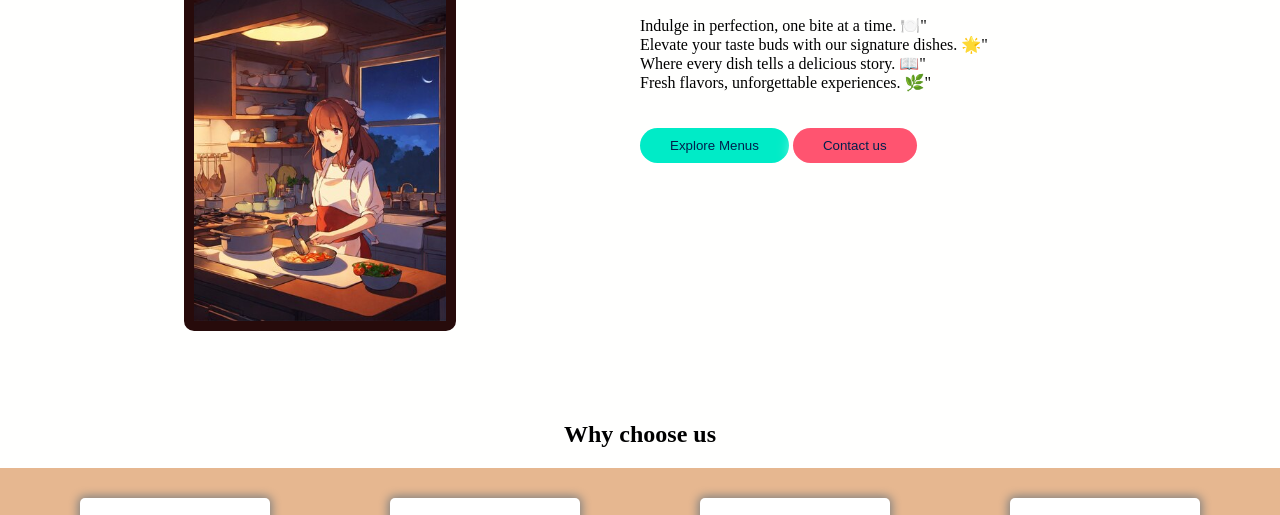
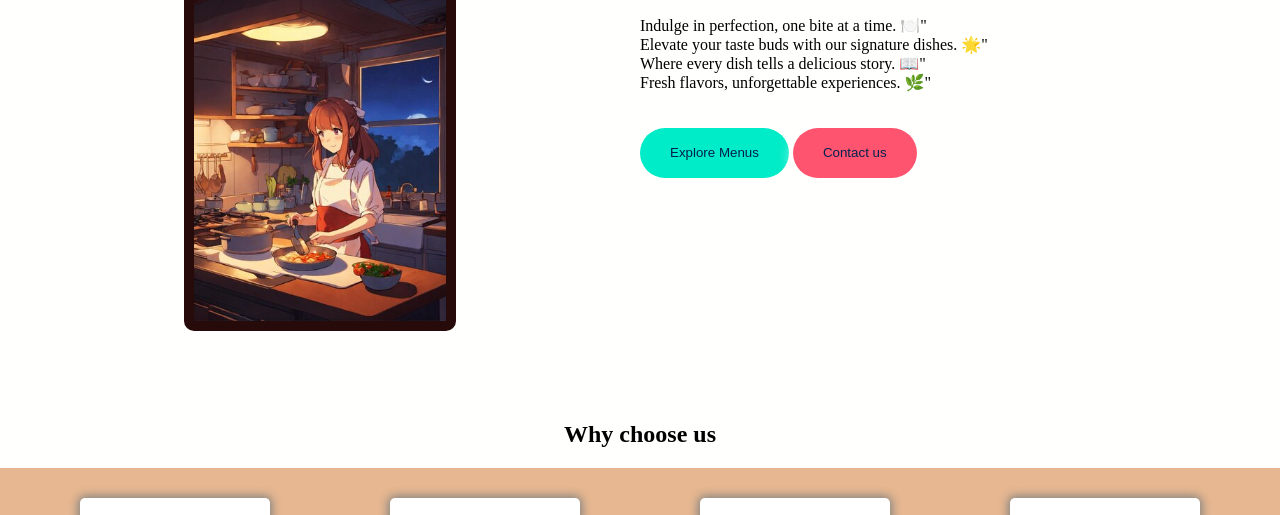
Before and after one commit to rameshghule11/Assignment-22, a plain HTML site: page index.html in a window 1280 px wide. Shown: the part 238-753 px from the top of the page. Drawn offline with Linux system fonts and the light colour scheme; a web font is replaced by a local one.

Commit message:
last commit

```diff
--- a/css/style.css
+++ b/css/style.css
@@ -68,11 +68,13 @@ background-color: #ff5470;
 
 .btn-primary{
     background-color: #00ebc7;
+    height: 50px;
 
 }
 
 .btn-secondary{
     background-color: #ff5470;
+    height: 50px;
 }
 
 .no-underline{
```
